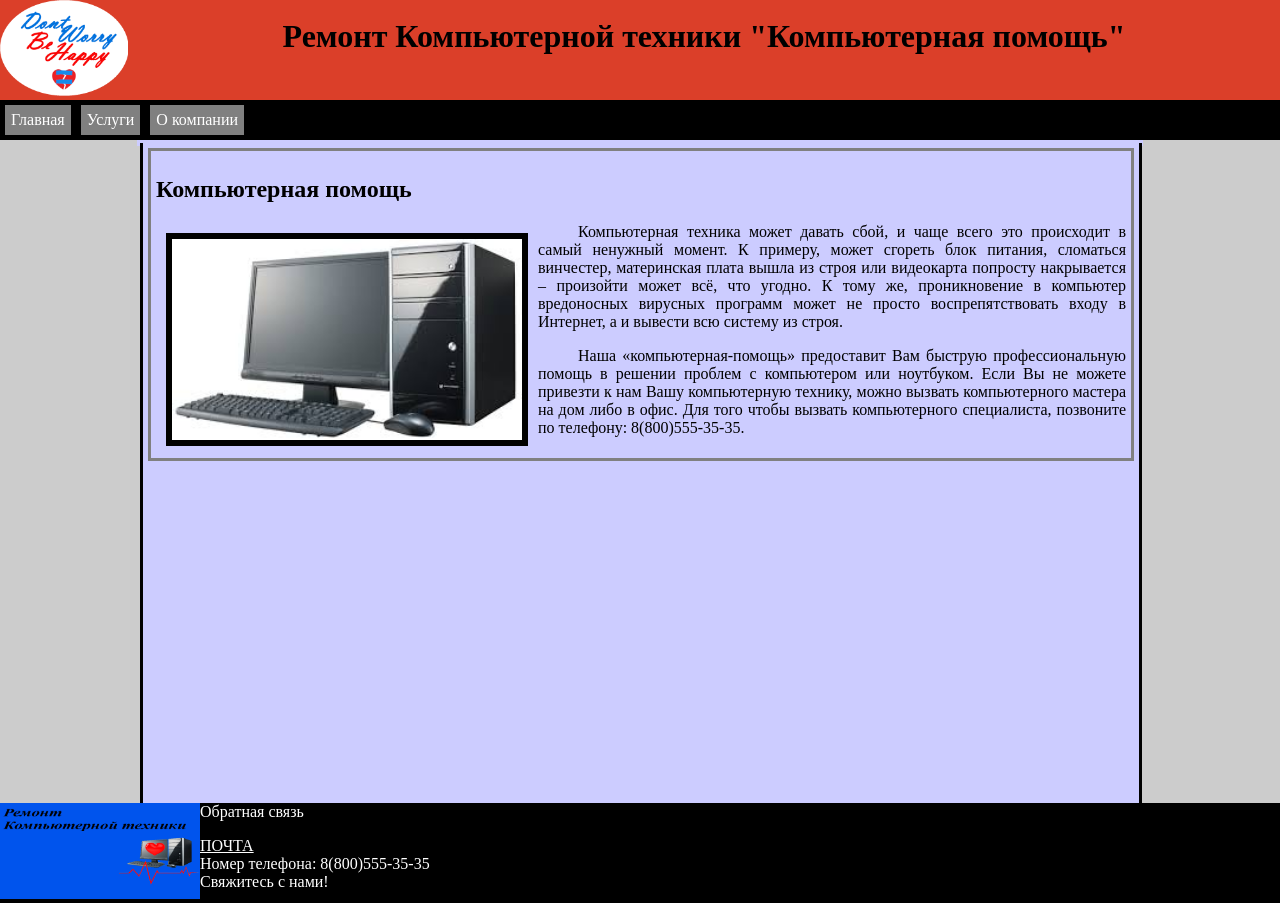
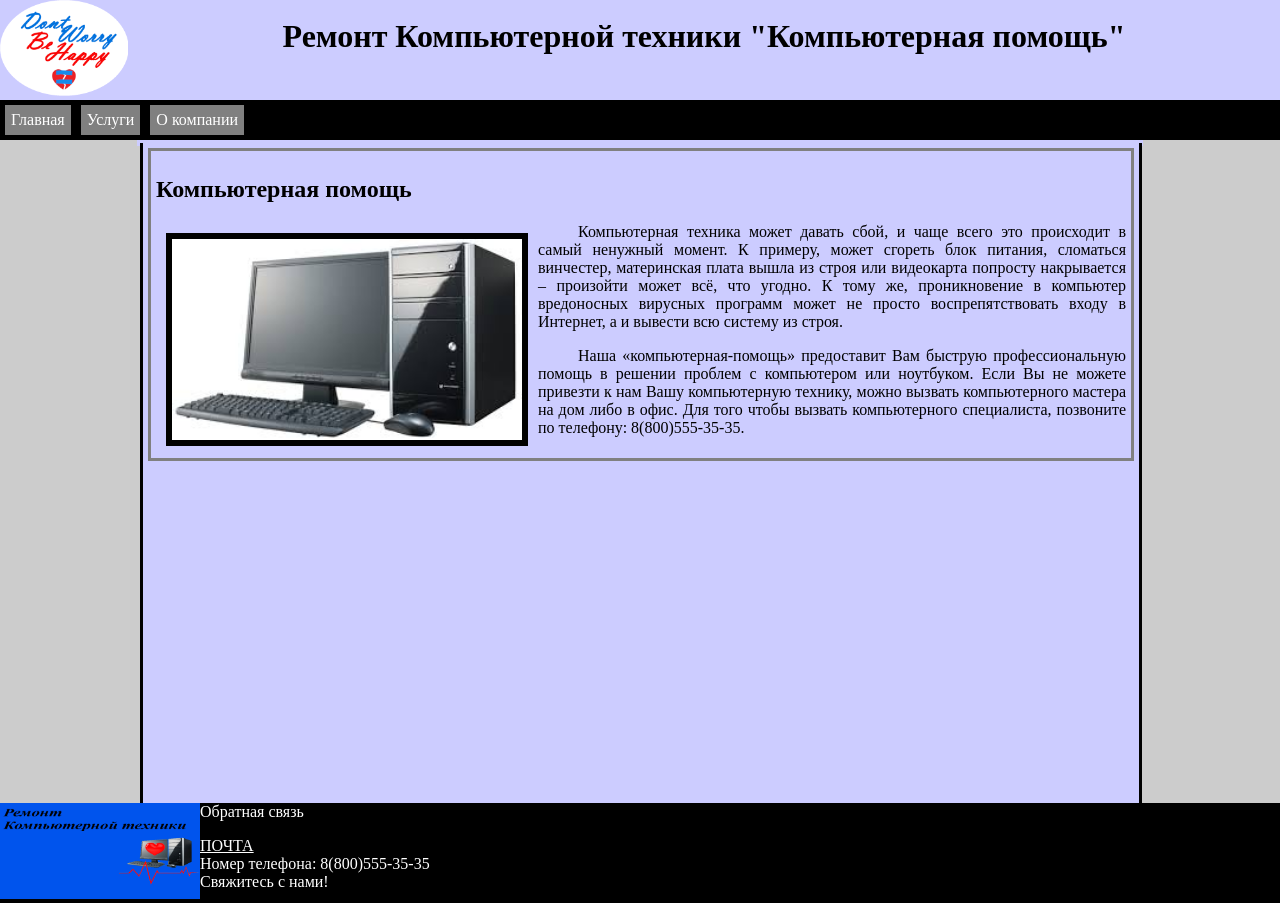
Before and after one commit to host161/host161.github.io, a plain HTML site: page index.html in a window 1280 px wide. Drawn offline with Linux system fonts and the light colour scheme.

Commit message:
Update style.css

```diff
--- a/style.css
+++ b/style.css
@@ -3,7 +3,7 @@ background-color:#CCCCCC;}
 p {font-size:16px;font-family:Times New Roman;text-align:justify;}
 img {float:left;clear:none;width:200px;}
 .header img {height:110px;}
-.header { /*Шапка*/width:100%;text-align:center;background-color:#DB3F29;height:100px; margin:0;}
+.header { /*Шапка*/width:100%;text-align:center;background-color:#ccccff;height:100px; margin:0;}
 .header h1 {margin:0;padding:0;}
 .header p {margin:0;padding:0;}
 #titl p{font-size:30px;font-family:Times New Roman;}
```
